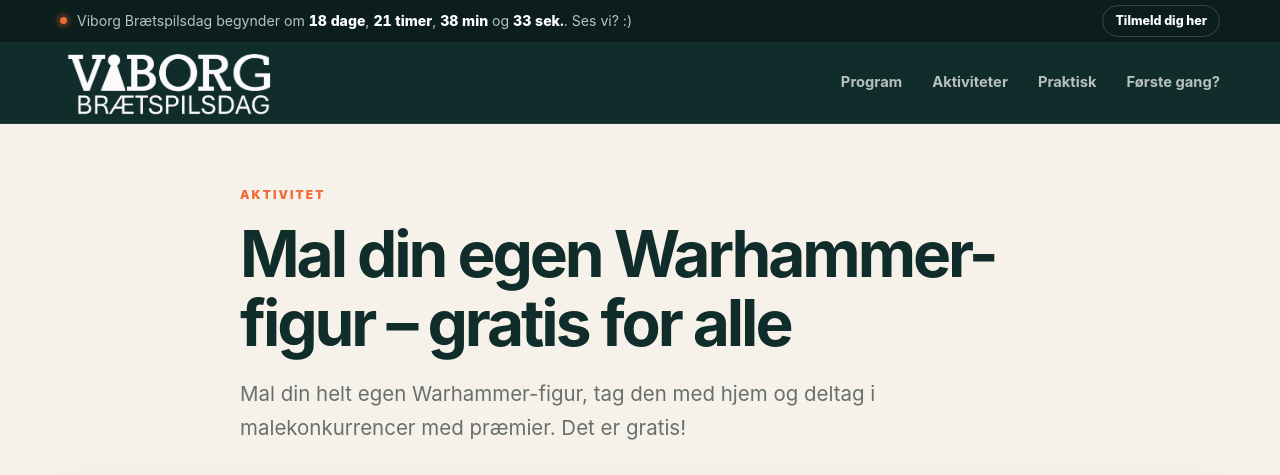
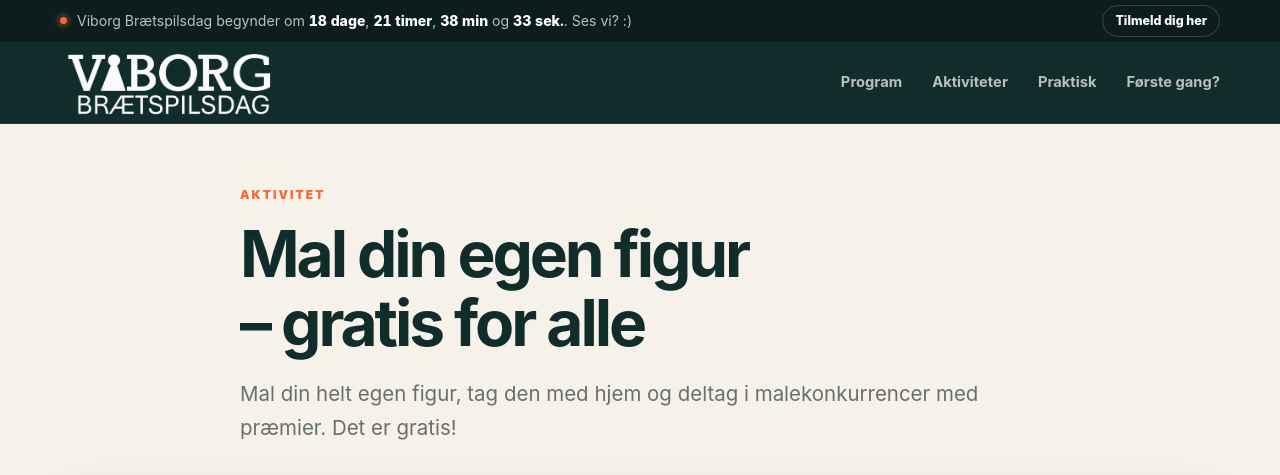
Before and after one commit to Andrejao/spilex, a Jekyll site: the page built from _posts/2026-10-23-warhammer-figurmaling.md, in a window 1280 px wide and 1400 px high. Shown: the top 475 px of the window. Built offline with Jekyll 4.4.1, drawn with Linux system fonts in a browser that asks for light colours; some of the changed text lies outside the part shown; grey boxes are pictures that could not be loaded.

Commit message:
Update 2026-10-23-warhammer-figurmaling.md

```diff
--- a/_posts/2026-10-23-warhammer-figurmaling.md
+++ b/_posts/2026-10-23-warhammer-figurmaling.md
@@ -1,12 +1,12 @@
 ---
 layout: post
-title: "Mal din egen Warhammer-figur – gratis for alle"
+title: "Mal din egen figur – gratis for alle"
 date: 2026-10-23
 type: aktivitet
 permalink: /nyheder/warhammer-figurmaleri/
-image: "/assets/images/nyheder/warhammer-figurmaling.jpg"
+image: "/assets/images/nyheder/figurmaling.jpg"
 image_alt: "Warhammer-figurer og terræn opstillet til et spil"
-teaser: "Mal din helt egen Warhammer-figur, tag den med hjem og deltag i malekonkurrencer med præmier. Det er gratis!"
+teaser: "Mal din helt egen figur, tag den med hjem og deltag i malekonkurrencer med præmier. Det er gratis!"
 kategori: "Åben aktivitet"
 tid: "Tid kommer"
 vaert: "Jonas"
@@ -18,7 +18,7 @@
 
 ## Mal din egen Warhammer-figur på Viborg Brætspilsdag
 
-Kom og mal din helt egen Warhammer-figur, som du kan tage med hjem efterfølgende. Få tips og tricks til maleteknikker, deltag i speedpaint konkurrence med præmier, eller medbring dit eget hobbygrej.
+Kom og mal din helt egen figur, som du kan tage med hjem efterfølgende. Få tips og tricks til maleteknikker, deltag i speedpaint konkurrence med præmier, eller medbring dit eget hobbygrej.
 
 Vi laver to malekonkurrencer, en til børn under 15 år, samt en til 15+ år.
 
```
